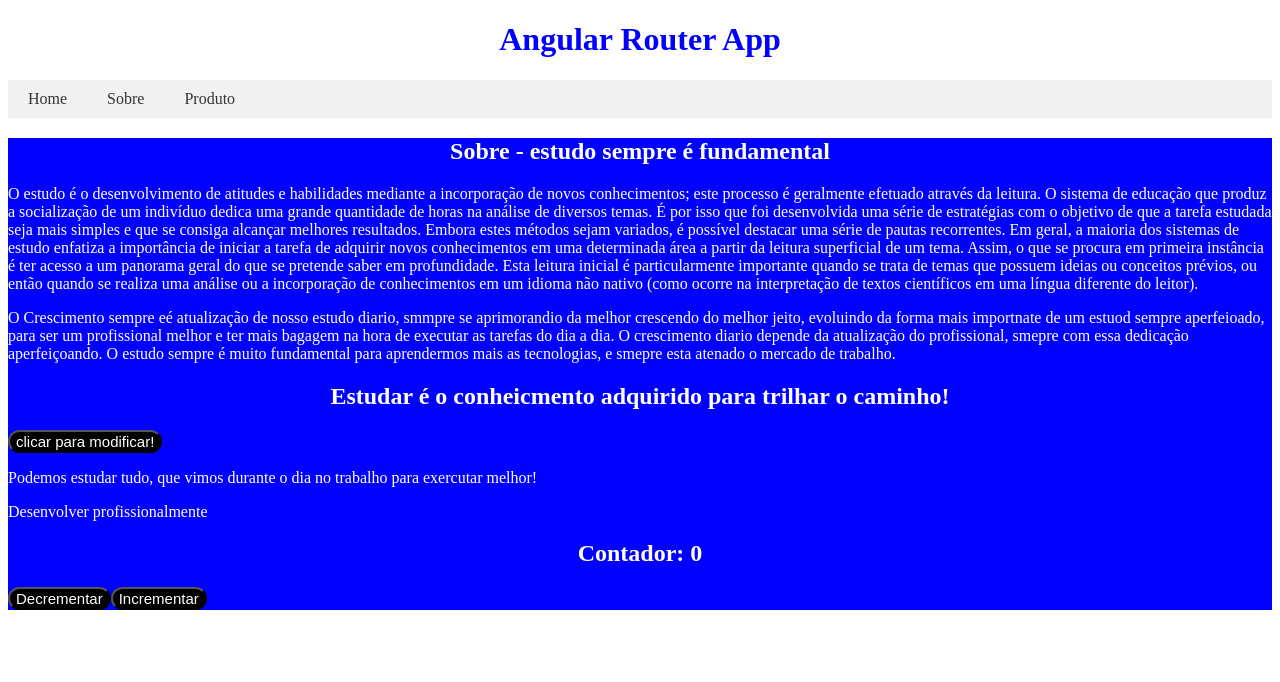
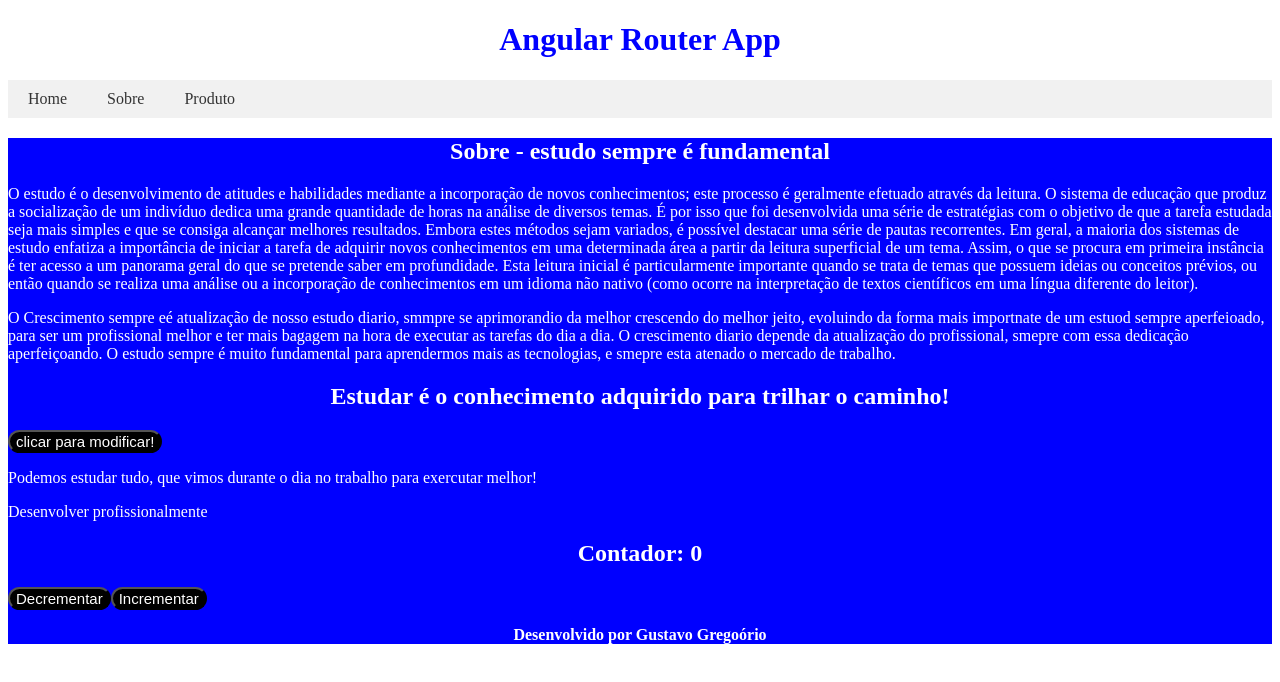
Before and after one commit to gustavogregorio1986/projetoEstudoDesenv, an Angular app: page /sobre in a window 1280 px wide. Shown: the top 682 px of the page. Built offline with nearby package versions, Linux system fonts and the light colour scheme.

Commit message:
ajuste no layout do angular

```diff
--- a/src/app/pagina/sobre/sobre.component.css
+++ b/src/app/pagina/sobre/sobre.component.css
@@ -17,3 +17,8 @@ p{
    background-color: black;
    color: white;
 }
+
+.center{
+  text-align: center;
+  font-weight: bold;
+}
--- a/src/app/pagina/sobre/sobre.component.html
+++ b/src/app/pagina/sobre/sobre.component.html
@@ -20,7 +20,7 @@
     O estudo sempre é muito fundamental para aprendermos mais as tecnologias, e smepre esta atenado o
     mercado de trabalho.
     </p>
-    <h2>Estudar é o conheicmento adquirido para trilhar o caminho!</h2>
+    <h2>Estudar é o conhecimento adquirido para trilhar o caminho!</h2>
 
     <button type="button" (click)="onEditClick()" class="botao">clicar para modificar!</button>
 
@@ -37,4 +37,5 @@
     <h2>Contador: {{ contador }}</h2>
     <button (click)="decrementar()" class="botao">Decrementar</button>
     <button (click)="incrementar()" class="botao">Incrementar</button>
+    <p class="center">Desenvolvido por Gustavo Gregoório</p>
    </div>
```
